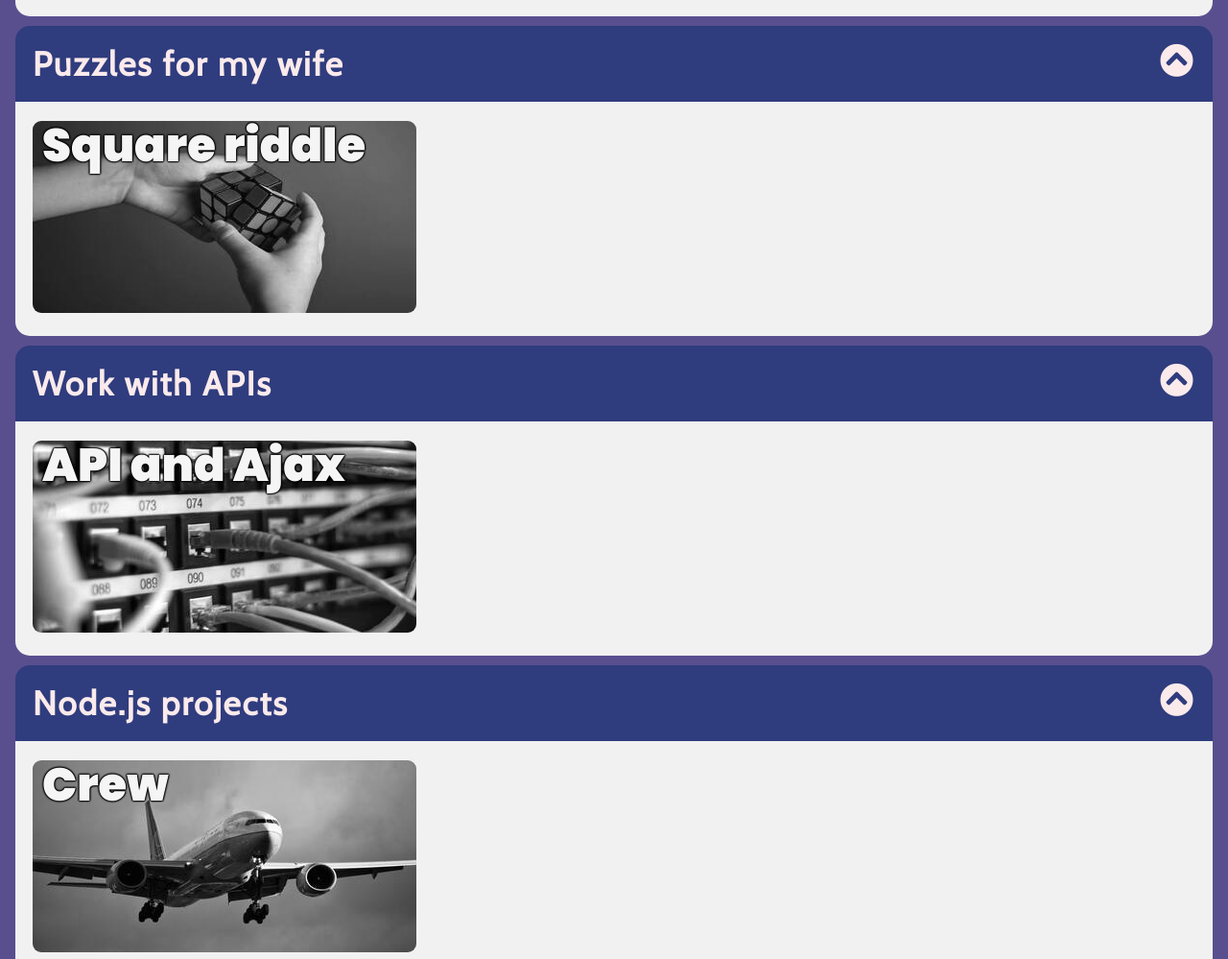
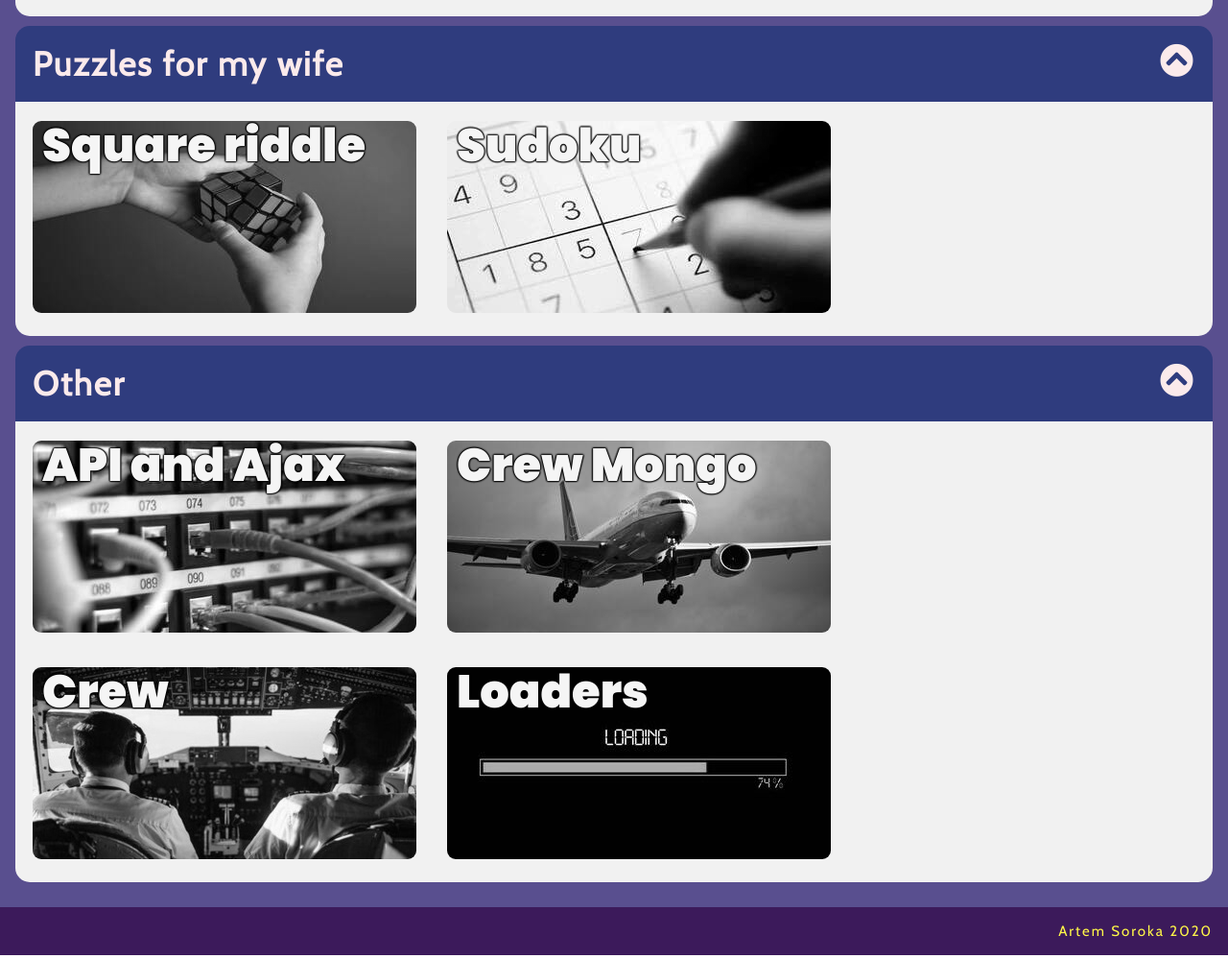
Before and after one commit to nevtemu/web-site, a plain HTML site: page index.html in a window 1280 px wide. Shown: the part 1346-2345 px from the top of the page at 96% size. Drawn offline with nearby package versions, Linux system fonts and the light colour scheme.

Commit message:
New pages with recent projects. Readme.

```diff
--- a/index.html
+++ b/index.html
@@ -6,7 +6,7 @@
     <meta charset="UTF-8">
     <meta name="viewport" content="width=device-width, initial-scale=1.0">
     <meta name="description" content="My personal web-site, just for showcase of skills. I wrote it before I learnt JS frameworks so not all features implemented (like links without document reload). However, I made effort to make it adaptive. Buttons are quite large so my family can comfortably press buttons from mobile devices.">
-    <meta name="keywords" content="test, pet-projects">
+    <meta name="keywords" content="personal site, profile, portfolio, CV">
     <meta name="author" content="Artem Soroka">
     <!-- Fonts -->
     <link href="https://fonts.googleapis.com/css?family=Poppins:900" rel="stylesheet">
--- a/script.js
+++ b/script.js
@@ -19,12 +19,13 @@ const containers = [
   ]},
   {name: "Puzzles for my wife",cards:[
     ["Square riddle", "riddle","Displayed 8 squares", "by clicking one", "change color", "of adjusted"],
+    ["Sudoku", "sudoku","Generator", "of sudoku field", "with set", "difficulty"],
   ]},
-  {name: "Work with APIs",cards:[
+  {name: "Other",cards:[
     ["API and Ajax","api","whois IP", "open weather", "world holidays", "Google maps"],
-  ]},
-  {name: "Node.js projects", cards:[
-    ["Crew", "crew","MongoDB", "Node.js", "automatic allocation", "crew positions"],
+    ["Crew Mongo", "crew","MongoDB", "Node.js", "automatic allocation of", "crew positions"],
+    ["Crew", "crew2","Version 2.0", "with more deep", "algorithm and", "current updates"],
+    ["Loaders", "loader","Pure CSS", "different loaders", "some inspired", "by popular brands"],
   ]}
 ]
 const createSocialButtons = ()=>{
```
Also changed, not shown: src/crew2.jpg (added), src/loader.jpg (added), src/screen.png (added), src/sudoku.jpg (added), 3 other files.
